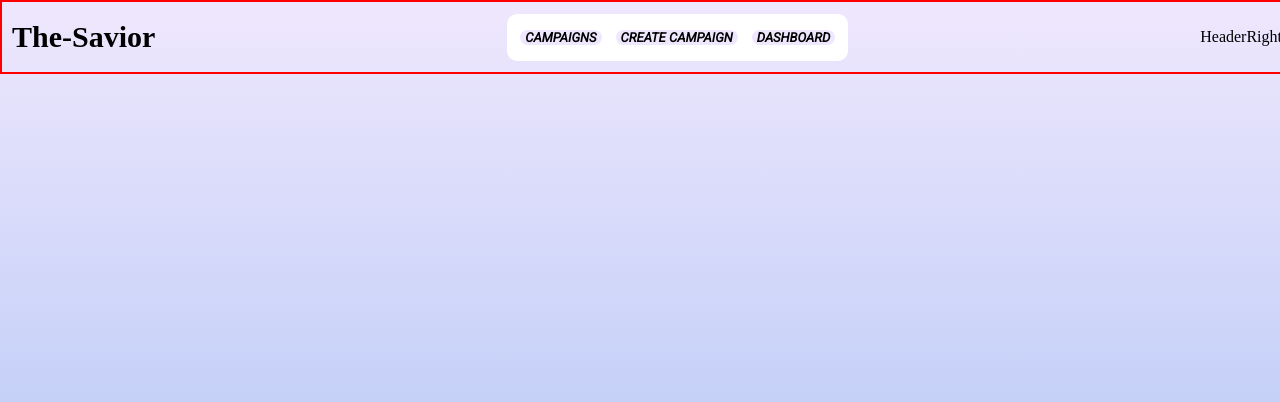
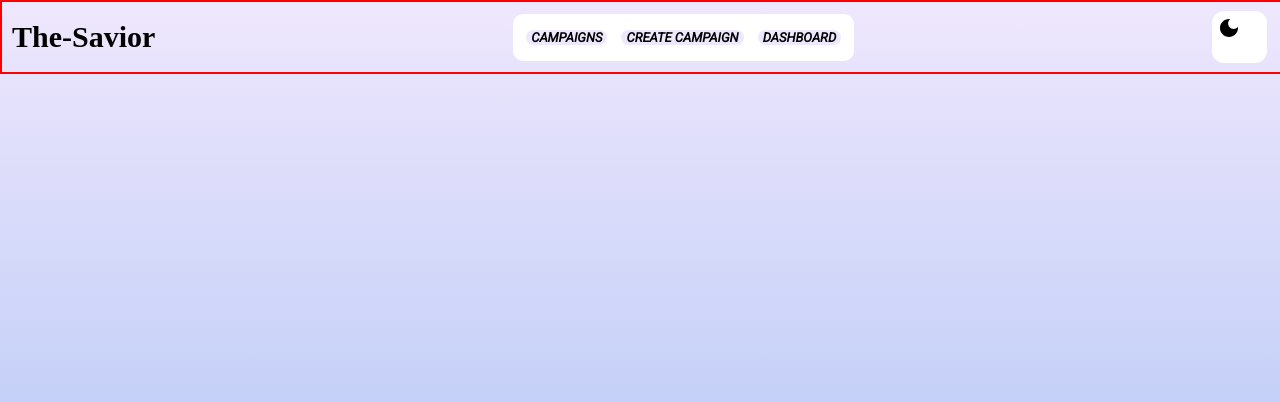
Before and after one commit to Moneshsoni/TheSavior, a Next.js app: page / in a window 1280 px wide. Shown: the top 402 px of the page. Built offline with nearby package versions, Linux system fonts and the light colour scheme.

Commit message:
add the latest code

```diff
--- a/components/layout/Layout.js
+++ b/components/layout/Layout.js
@@ -3,6 +3,9 @@ import themes from "./themes.js";
 
 import styled,{ThemeProvider , createGlobalStyle} from 'styled-components';
 import {useState , createContext} from 'react';
+
+const App =  createContext();
+
 export const Layout = ({children})=>{
   const [theme, setTheme] = useState("light");
 
@@ -11,6 +14,7 @@ export const Layout = ({children})=>{
   };
 
   return (
+    <App.Provider value={{changeTheme, theme}}>
     <ThemeProvider theme={themes[theme]}>
     <LayoutWrapper onClick={changeTheme}>
     <Header/>
@@ -18,6 +22,7 @@ export const Layout = ({children})=>{
     {children}
     </LayoutWrapper>
     </ThemeProvider>
+    </App.Provider>
   )
 }
 
@@ -34,4 +39,8 @@ const LayoutWrapper = styled.div`
   background-color: ${(props) => props.theme.bgColor};
   background-image: ${(props) => props.theme.bgImage};
   color: ${(props) => props.theme.color};
+
+
 `;
+
+export {App};
--- a/components/layout/components/HeaderRight.js
+++ b/components/layout/components/HeaderRight.js
@@ -1,5 +1,38 @@
+import styled from 'styled-components';
+import Brightness7Icon from '@mui/icons-material/Brightness7';
+import DarkModeIcon from '@mui/icons-material/DarkMode';
+import {App} from '../Layout';
+import {useContext} from 'react';
+
+
 export const HeaderRight = () => {
+  const ThemeToggler = useContext(App);
   return (
-    <div>HeaderRight</div>
+    <HeaderRightWrapper>
+
+      <ThemeToggle>
+      {ThemeToggler.theme === 'light' ? <DarkModeIcon /> : <Brightness7Icon />}
+      </ThemeToggle>
+
+    </HeaderRightWrapper>
   )
 }
+
+
+const HeaderRightWrapper = styled.div`
+  display: flex;
+  justify-content: center;
+  align-items: center;
+  margin-right: 15px;
+  height: 60%;
+`;
+
+const ThemeToggle = styled.div`
+  background-color: ${(props)=> props.theme.bgDiv};
+  height: 100%;
+  padding: 5px;
+  width: 45px;
+  border-radius: 12px;
+  cursor: pointer;
+
+`;
--- a/package.json
+++ b/package.json
@@ -9,6 +9,9 @@
     "lint": "next lint"
   },
   "dependencies": {
+    "@emotion/react": "^11.10.5",
+    "@emotion/styled": "^11.10.5",
+    "@mui/icons-material": "^5.11.0",
     "@mui/material": "^5.11.2",
     "@mui/styled-engine-sc": "^5.11.0",
     "@next/font": "13.1.1",
```
Also changed, not shown: 1 other file (tests, documents, lock files or other folders).
